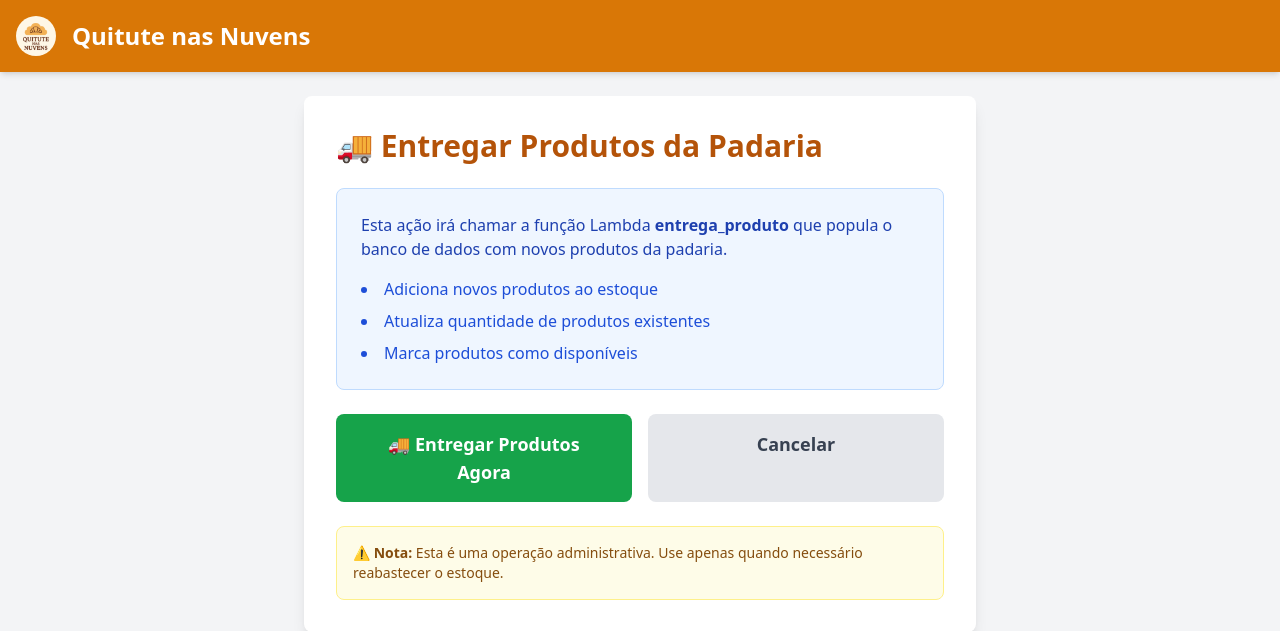
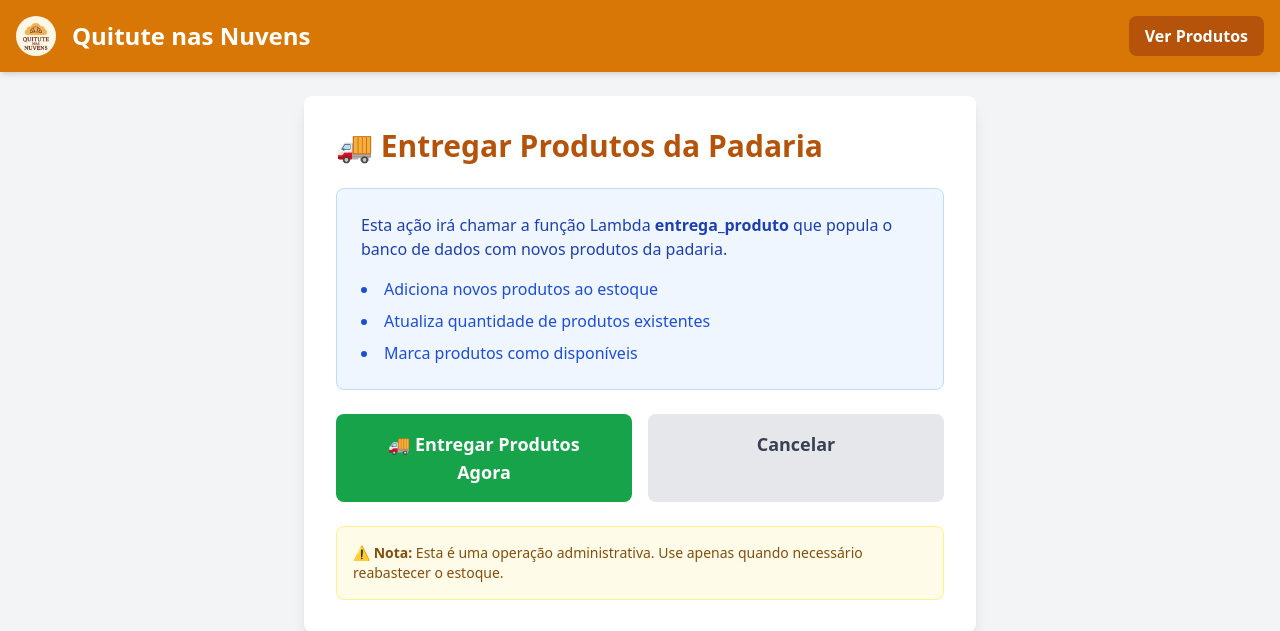
Before and after one commit to livlutz/INF1304-T2, a Django app: page /quitutes/admin/entregar-produtos/ in a window 1280 px wide. Shown: the top 631 px of the page. Run offline with Django 5.2, Linux system fonts and the light colour scheme; some libraries are stand-ins or nearby versions.

Commit message:
add botao no header para ver itens

```diff
--- a/templates/base.html
+++ b/templates/base.html
@@ -28,9 +28,14 @@
 </head>
 <body class="bg-gray-100">
     <nav class="bg-amber-600 text-white p-4 shadow-md">
-        <div class="container mx-auto flex items-center gap-4">
-            <img src="{% static 'quitute_icon.png' %}" alt="Quitute nas Nuvens" class="h-10 w-10 rounded-full">
-            <h1 class="text-2xl font-bold">Quitute nas Nuvens</h1>
+        <div class="container mx-auto flex items-center justify-between">
+            <div class="flex items-center gap-4">
+                <img src="{% static 'quitute_icon.png' %}" alt="Quitute nas Nuvens" class="h-10 w-10 rounded-full">
+                <h1 class="text-2xl font-bold">Quitute nas Nuvens</h1>
+            </div>
+            <a href="{% url 'item_list' %}" class="bg-amber-700 hover:bg-amber-800 px-4 py-2 rounded-lg font-semibold transition">
+                Ver Produtos
+            </a>
         </div>
     </nav>
 
```
